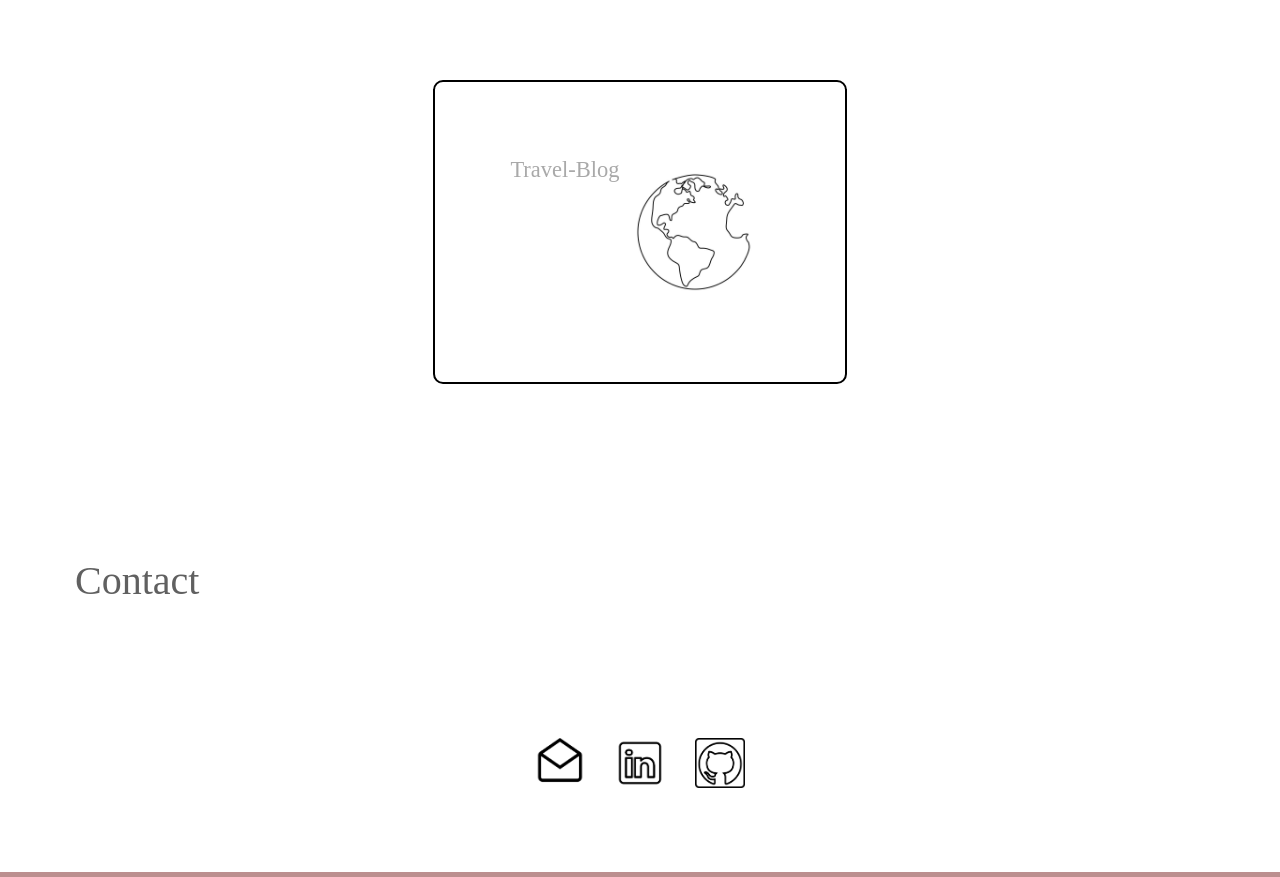
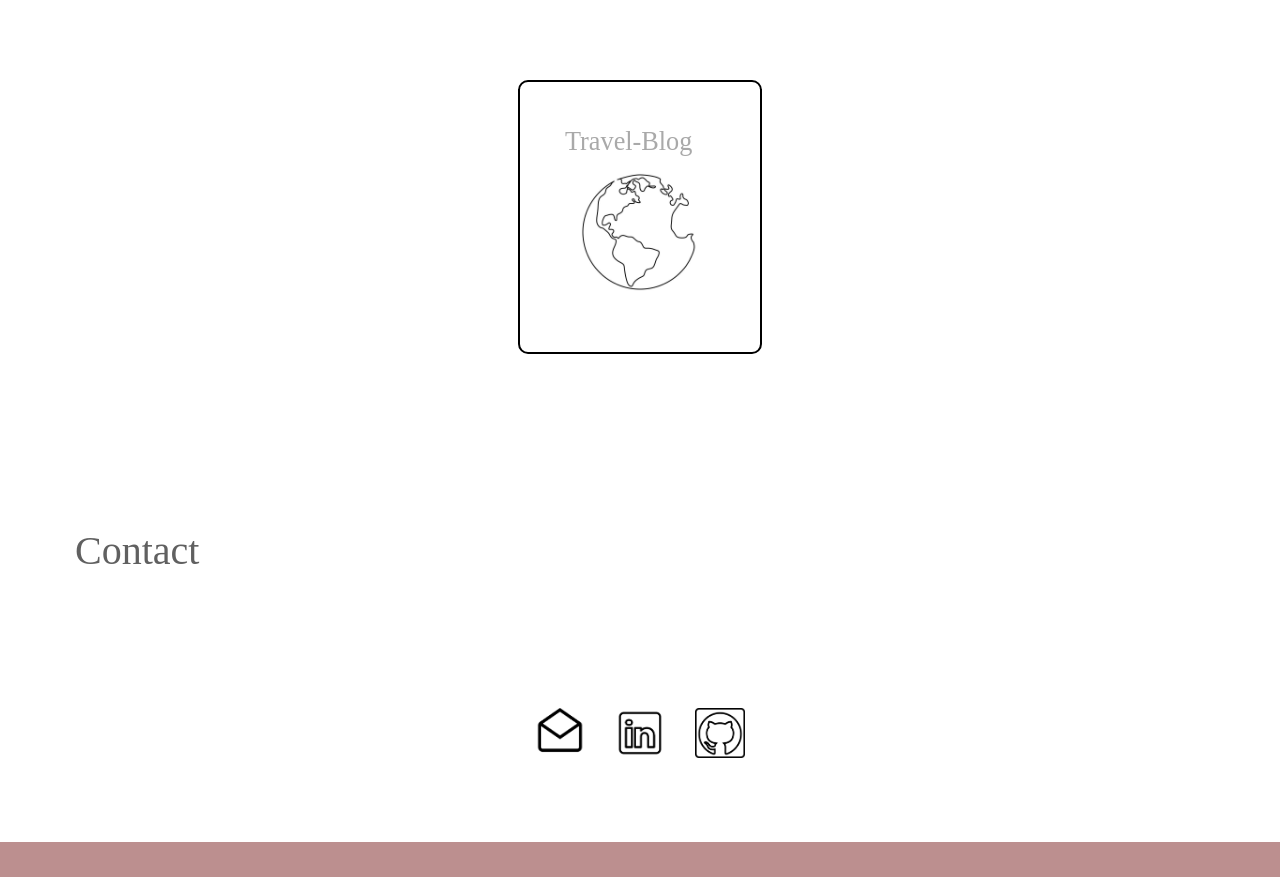
Before and after one commit to arianecrestani/Landig-Page, a plain HTML site: page index.html in a window 1280 px wide. Shown: the part 1690-2567 px from the top of the page. Drawn offline with Linux system fonts and the light colour scheme.

Commit message:
changed display style

```diff
--- a/css/project.css
+++ b/css/project.css
@@ -7,13 +7,13 @@
 }
 
 .linkBlog {
-  padding: 75px;
+  padding: 45px;
   text-decoration: none;
-  font-size: 150%;
+  font-size: 175%;
   color: darkgray;
   border: 2px solid black;
   margin: auto;
-  display: inline-flex;
+  display: grid;
   border-radius: 10px;
 }
 
```
